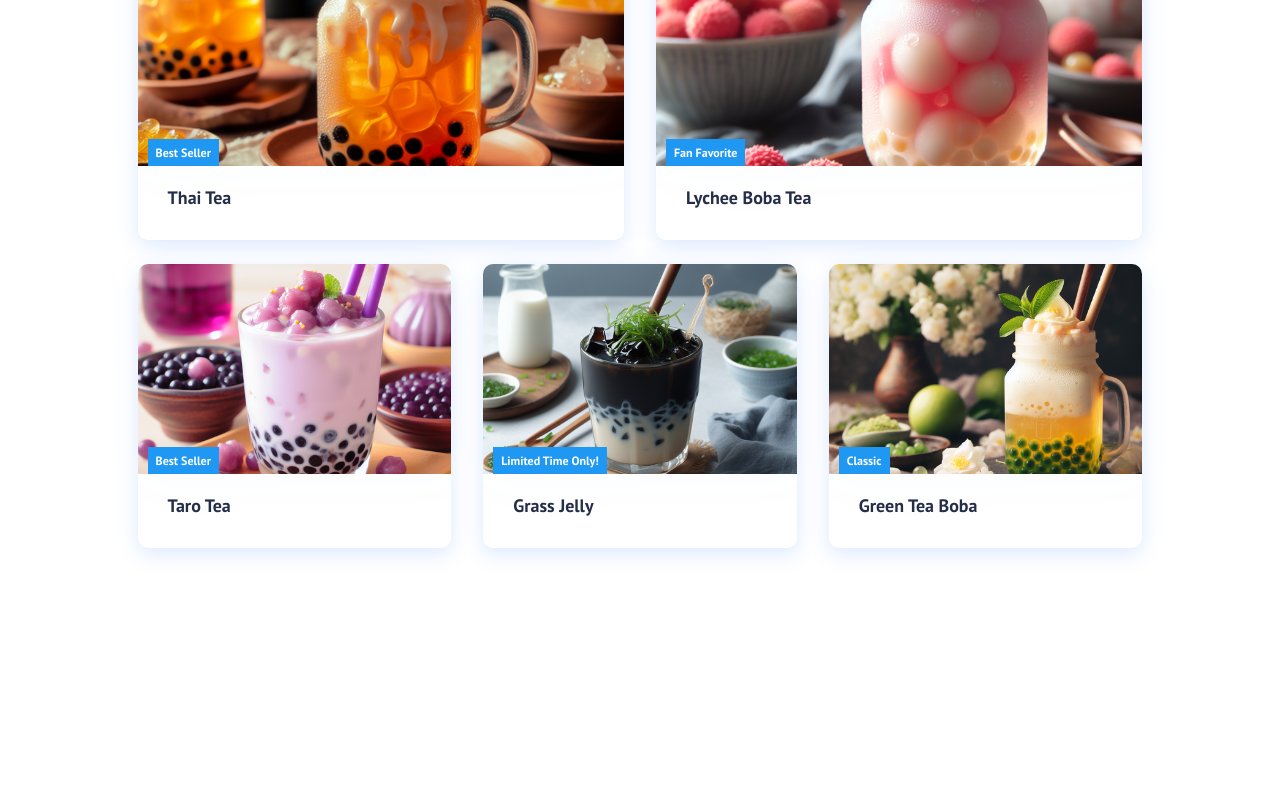
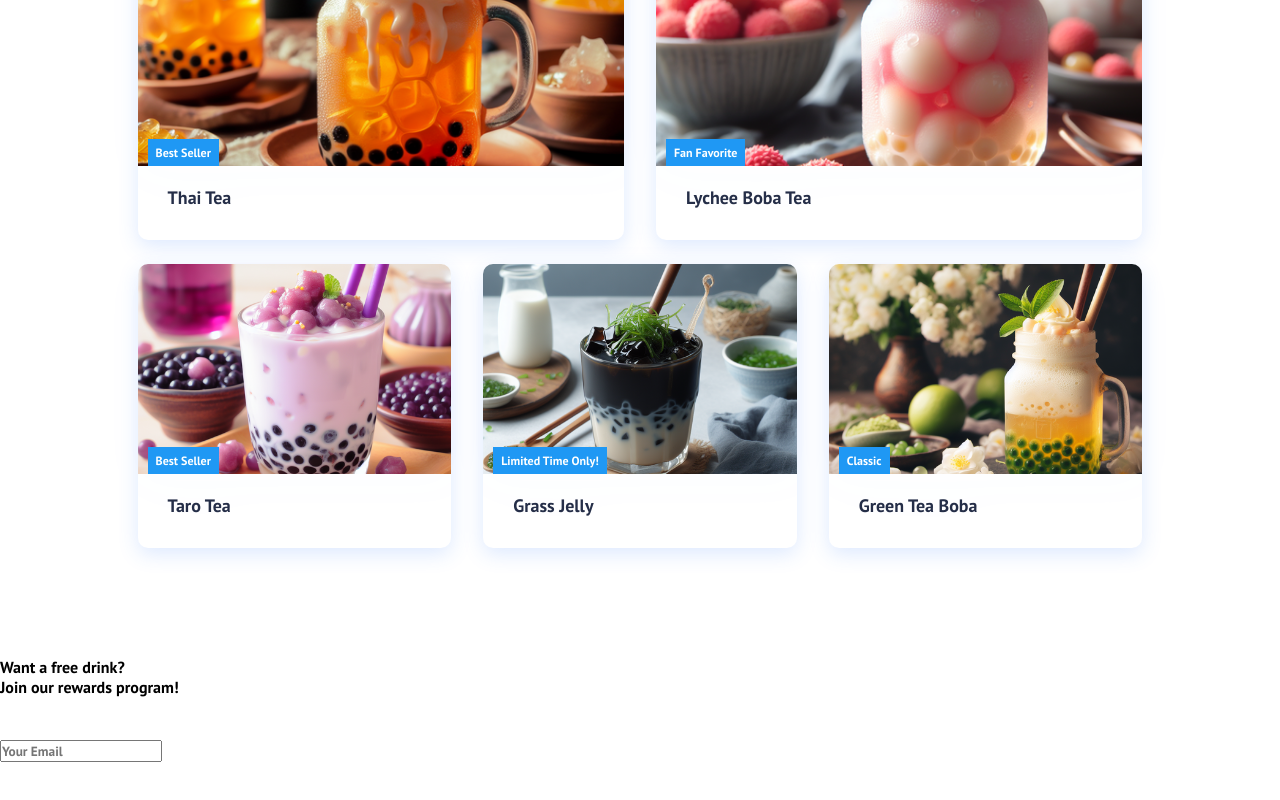
Before and after one commit to jojotru/bobs-business, a React (Create React App) app: page / in a window 1280 px wide. Shown: the part 1196-1996 px from the top of the page. Before the commit the page ends 1853 px from the top, so only its background shows below. Built offline with nearby package versions, Linux system fonts and the light colour scheme.

Commit message:
update 1.9.4

```diff
--- a/src/App.css
+++ b/src/App.css
@@ -28,7 +28,8 @@
 .menu {
   background-image: url('/public/images/about\ us.jpeg');
   background-position: center;
-  background-size: fill;
+  background-size: cover;
+  box-shadow: inset 0 0 0 1000px rgba(0, 0, 0, 0.2);
   background-repeat: no-repeat;
   color: #fff;
   font-size: 100px;
@@ -38,6 +39,7 @@
   background-image: url('/public/images/boba.jpeg');
   background-position: center;
   background-size: cover;
+  box-shadow: inset 0 0 0 1000px rgba(0, 0, 0, 0.2);
   background-repeat: no-repeat;
   color: #fff;
   font-size: 100px;
--- a/src/App.js
+++ b/src/App.js
@@ -3,6 +3,9 @@ import Navbar from './components/Navbar';
 import { BrowserRouter as Router, Routes, Route } from 'react-router-dom';
 import './App.css';
 import Home from './components/pages/Home';
+import Menu from './components/pages/Menu';
+import AboutUs from './components/pages/AboutUs';
+import SignUp from './components/pages/SignUp';
 
 function App() {
   return (
@@ -11,6 +14,9 @@ function App() {
       <Navbar />
       <Routes>
         <Route path='/' exact element={ <Home/>}></Route>
+        <Route path='/menu' exact element={ <Menu/>}></Route>
+        <Route path='/about-us' exact element={ <AboutUs/>}></Route>
+        <Route path='/sign-up' exact element={ <SignUp/>}></Route>
       </Routes>
     </Router>
     </>
--- a/src/components/Button.js
+++ b/src/components/Button.js
@@ -9,13 +9,30 @@ const SIZES = ['btn--medium','btn--large'];
 export const Button = ({children, type, onClick, buttonStyle, buttonSize}) => {
     const checkButtonStyle = STYLES.includes(buttonStyle) ? buttonStyle : STYLES[0];
 
-    const checkButtonSize = SIZES.includes(buttonSize) ? buttonSize : SIZES[0]
+    const checkButtonSize = SIZES.includes(buttonSize) ? buttonSize : SIZES[0];
+
 
     return(
-        <Link to='/sign-up' className='btn-mobile'>
+        <Link to='/menu' className='btn-mobile'>
             <button className={`btn ${checkButtonStyle} ${checkButtonSize}`} onClick = {onClick} type = {type}>
                 {children}
             </button>
         </Link>
     )
 };
+
+
+export const Btton = ({children, type, onClick, buttonStyle, buttonSize}) => {
+    const checkButtonStyle = STYLES.includes(buttonStyle) ? buttonStyle : STYLES[0];
+
+    const checkButtonSize = SIZES.includes(buttonSize) ? buttonSize : SIZES[0];
+
+
+    return(
+        <Link to='/about-us' className='btn-mobile'>
+            <button className={`btn ${checkButtonStyle} ${checkButtonSize}`} onClick = {onClick} type = {type}>
+                {children}
+            </button>
+        </Link>
+    )
+};
--- /dev/null
+++ b/src/components/Footer.js
@@ -0,0 +1,21 @@
+import React from 'react'
+import {Button} from './Button'
+
+function Footer() {
+  return (
+    <div className='footer-container'>
+      <section className="footer-subscription">
+        <p className="footer-subscription-heading">Want a free drink?</p>
+        <p className="footer-subscription-text">Join our rewards program!</p>
+        <div className="input-areas">
+            <form>
+                <input type="email" name='email' placeholder='Your Email' className="footer-input" />
+                <Button buttonStyle='btn--outline'>Subscribe</Button>
+            </form>
+        </div>
+      </section>
+    </div>
+  )
+}
+
+export default Footer
--- a/src/components/TeaSection.js
+++ b/src/components/TeaSection.js
@@ -1,6 +1,7 @@
 import React from 'react';
 import '../App.css';
 import { Button } from './Button';
+import { Btton } from './Button';
 import './TeaSection.css';
 
 
@@ -14,8 +15,8 @@ function TeaSection() {
       <div className='tea-btns'>
         <Button className = 'btns' buttonStyle = 'btn--outline' buttonSize = 'btn--large'>GET STARTED
         </Button>
-        <Button className = 'btns' buttonStyle = 'btn--primary' buttonSize = 'btn--large'>ABOUT US
-        </Button>
+        <Btton className = 'btns' buttonStyle = 'btn--primary' buttonSize = 'btn--large'>ABOUT US
+        </Btton>
       </div>
     </div>
   )
--- a/src/components/pages/AboutUs.js
+++ b/src/components/pages/AboutUs.js
@@ -1,6 +1,6 @@
 import React from "react";
 import '../../App.css';
 
-export default function Products() {
+export default function AboutUs() {
     return <h1 className='about-us'>ABOUT US</h1>;
 }
--- a/src/components/pages/Home.js
+++ b/src/components/pages/Home.js
@@ -2,12 +2,14 @@ import React from 'react';
 import '../../App.css';
 import TeaSection from '../TeaSection';
 import Cards from '../Cards';
+import Footer from '../Footer';
 
 function Home () {
     return (
         <>
            <TeaSection />
            <Cards/>
+           <Footer />
         </>
     )
 }
--- a/src/components/pages/Menu.js
+++ b/src/components/pages/Menu.js
@@ -1,6 +1,6 @@
 import React from "react";
 import '../../App.css';
 
-export default function Products() {
+export default function Menu() {
     return <h1 className='menu'>MENU</h1>;
 }
--- /dev/null
+++ b/src/components/pages/SignUp.js
@@ -0,0 +1,6 @@
+import React from "react";
+import '../../App.css';
+
+export default function SignUp() {
+    return <h1 className='sign-up'>ORDER NOW</h1>;
+}
```
